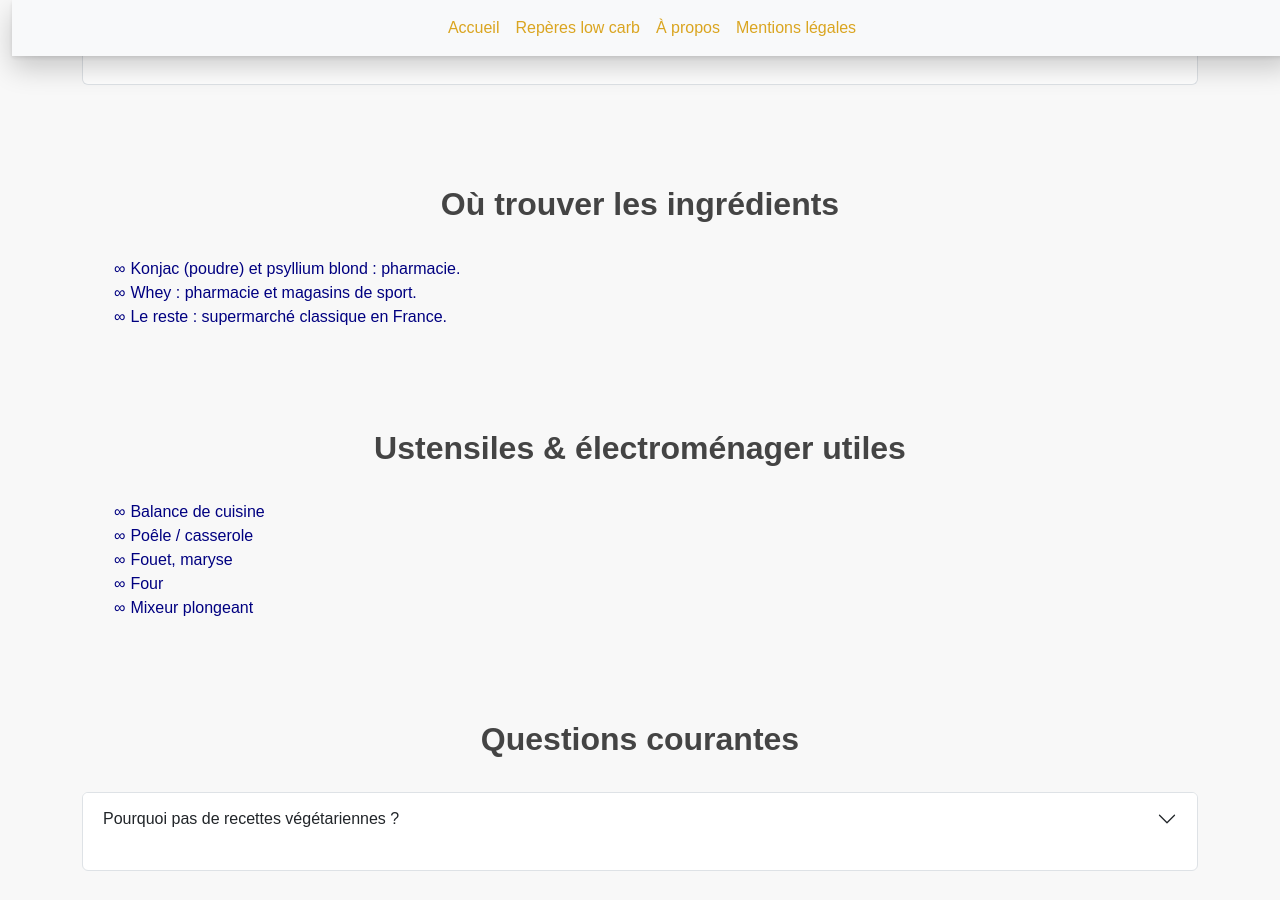
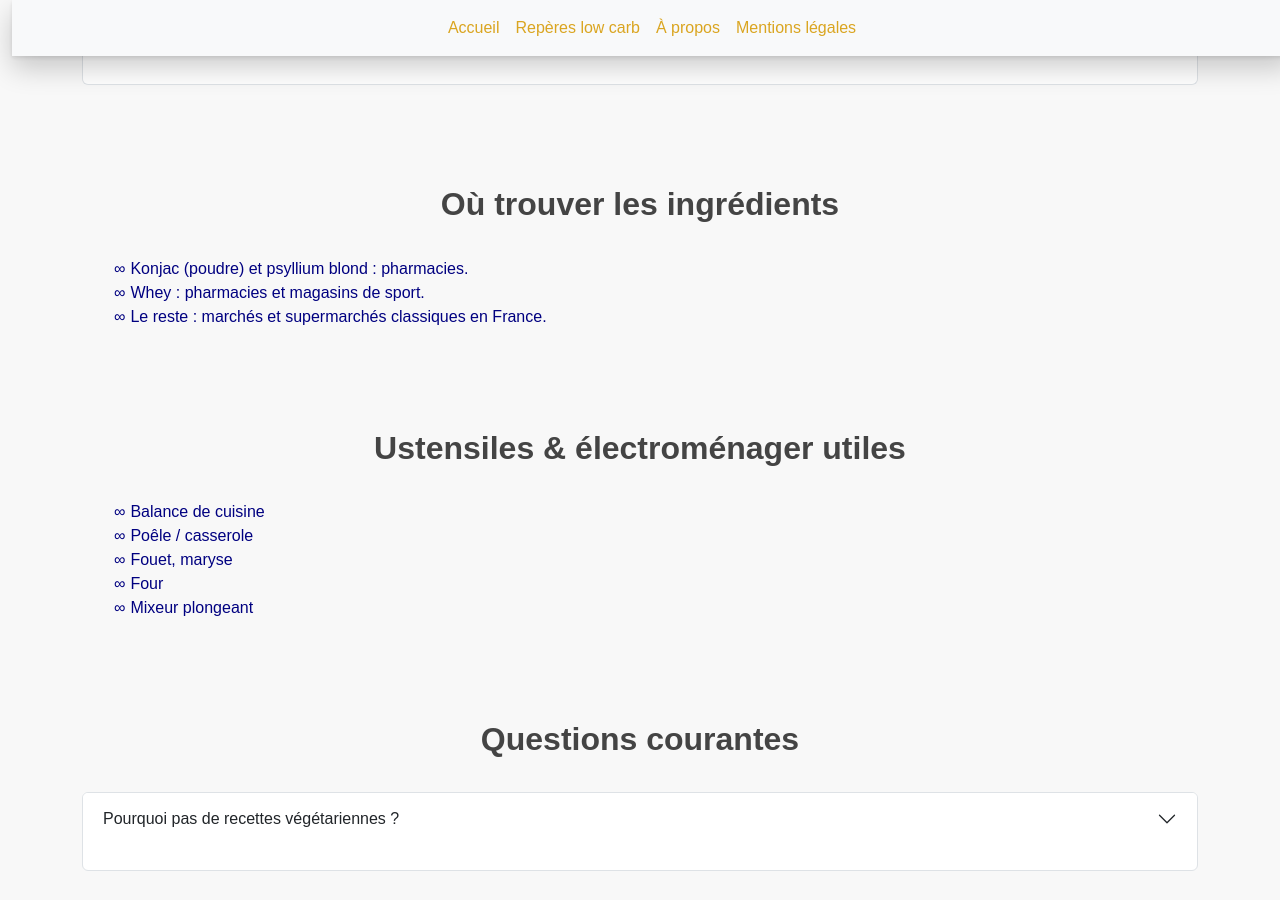
Before and after one commit to laurie-boissay/laurie-boissay.github.io, a Jekyll site: the page built from reperes-low-carb.html, in a window 1280 px wide and 900 px high, scrolled down 1434 px. Built offline with Jekyll 4.4.1, drawn with Linux system fonts in a browser that asks for light colours.

Commit message:
Update reperes-low-carb.html

```diff
--- a/reperes-low-carb.html
+++ b/reperes-low-carb.html
@@ -182,9 +182,9 @@ description: "Repères low carb : apports visés, aliments autorisés/à limiter
     <h2>Où trouver les ingrédients</h2>
     <div class="container">
       <ul class="mb-0">
-        <li><strong>Konjac (poudre)</strong> et <strong>psyllium blond</strong> : pharmacie.</li>
-        <li><strong>Whey</strong> : pharmacie et magasins de sport.</li>
-        <li>Le reste : supermarché classique en France.</li>
+        <li><strong>Konjac (poudre)</strong> et <strong>psyllium blond</strong> : pharmacies.</li>
+        <li><strong>Whey</strong> : pharmacies et magasins de sport.</li>
+        <li>Le reste : marchés et supermarchés classiques en France.</li>
       </ul>
     </div>
   </section>
```
